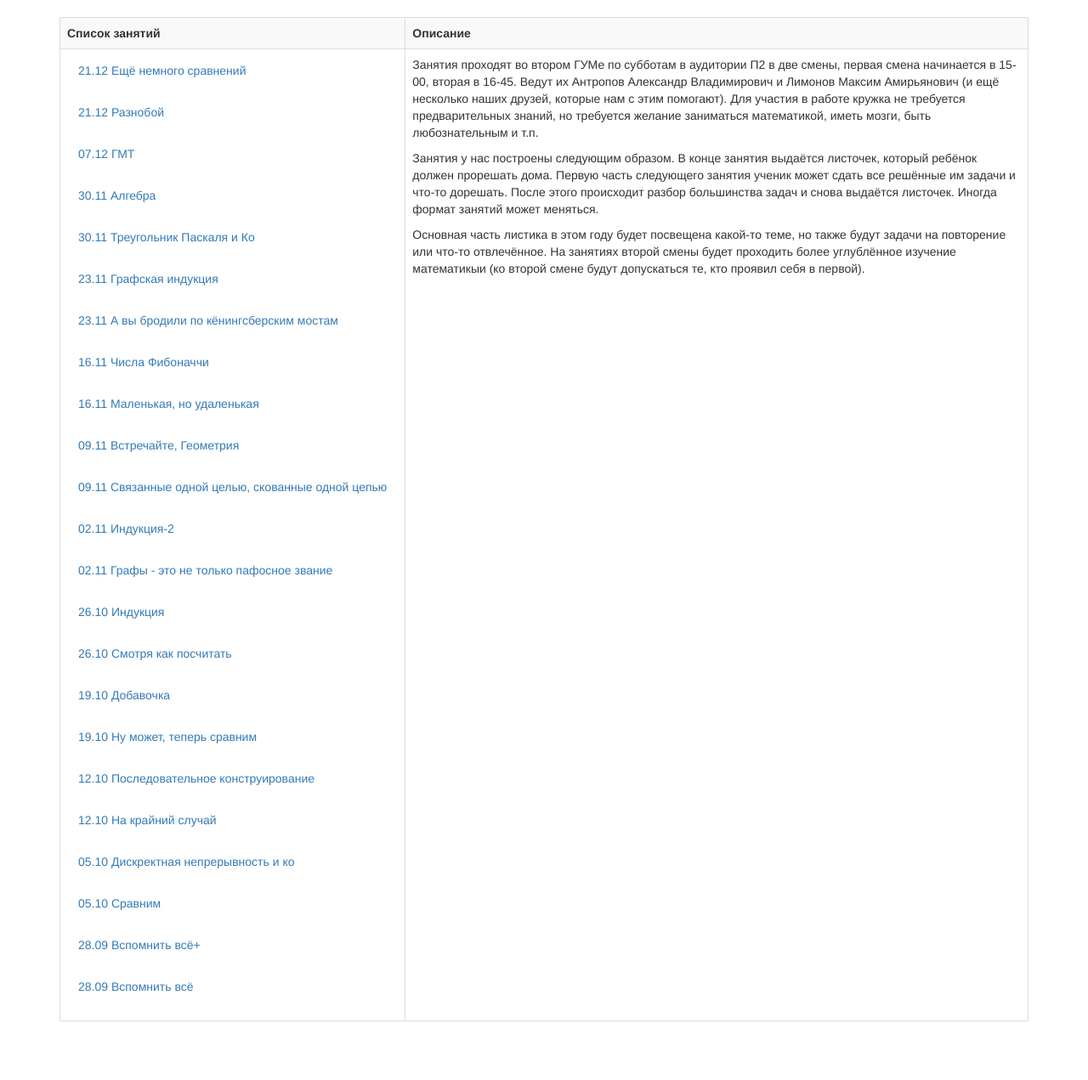
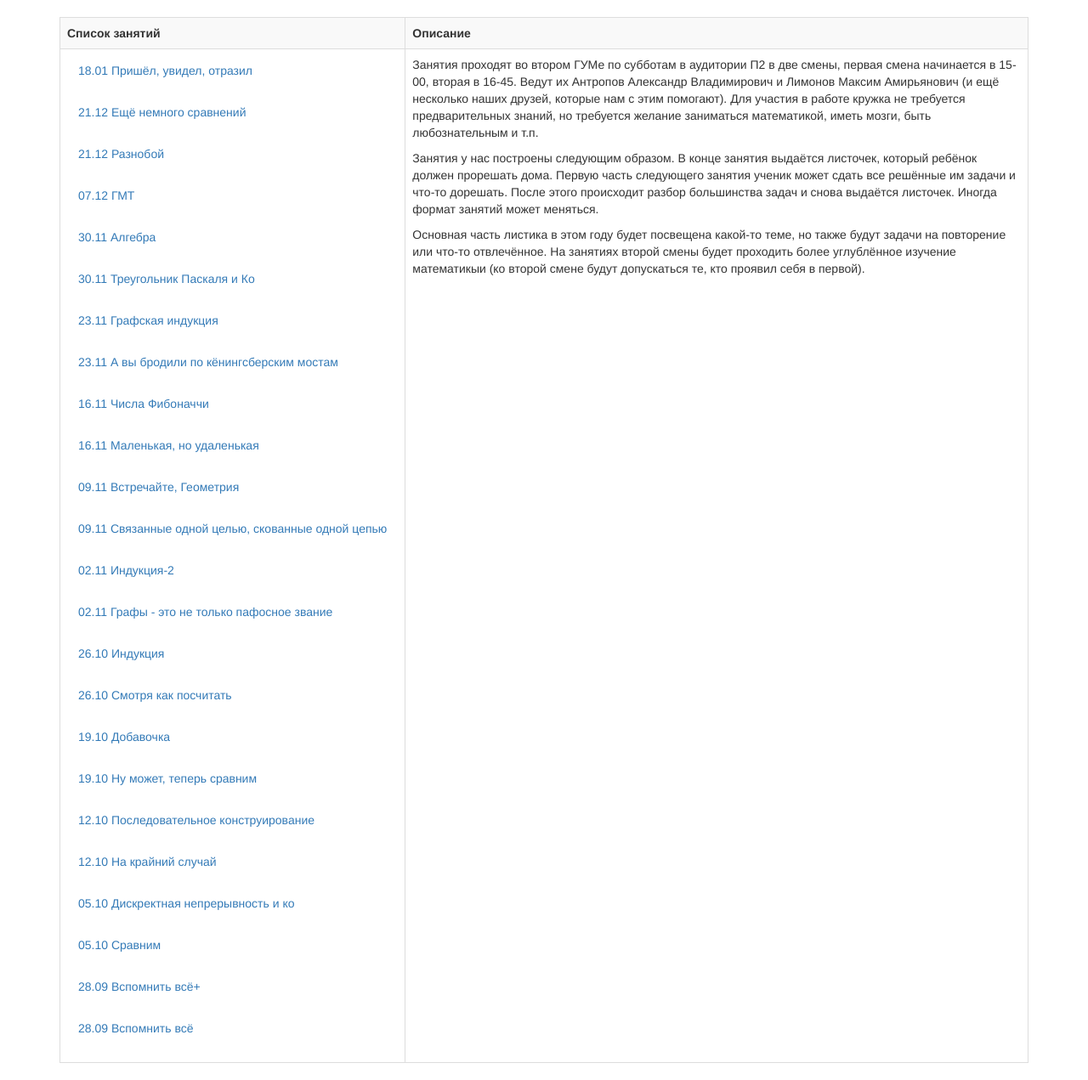
Before and after one commit to matemax/test_site, a Flask app: page /lessons in a window 1280 px wide. Shown: the part 52-1323 px from the top of the page at 85% size. Before the commit the page ends 1254 px from the top, so only its background shows below. Run offline with Flask 2, Linux system fonts and the light colour scheme; some libraries are stand-ins or nearby versions.

Commit message:
add lesson

```diff
--- a/app/templates/list_lessons.html
+++ b/app/templates/list_lessons.html
@@ -1,3 +1,6 @@
+<div class="form-group">
+    <a href="/lessons/13_p" class="btn btn btn-link">18.01 Пришёл, увидел, отразил</a>
+</div>
 <div class="form-group">
     <a href="/lessons/12_pp" class="btn btn btn-link">21.12 Ещё немного сравнений</a>
 </div>
```
Also changed, not shown: 1 other file.
